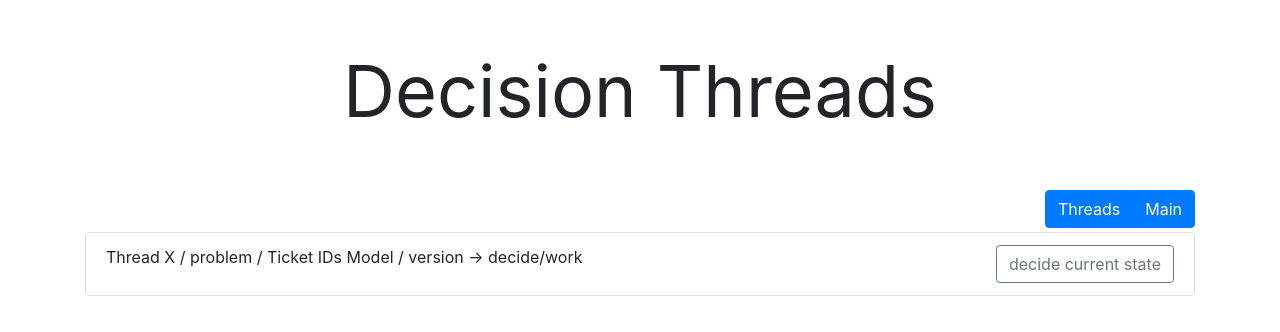
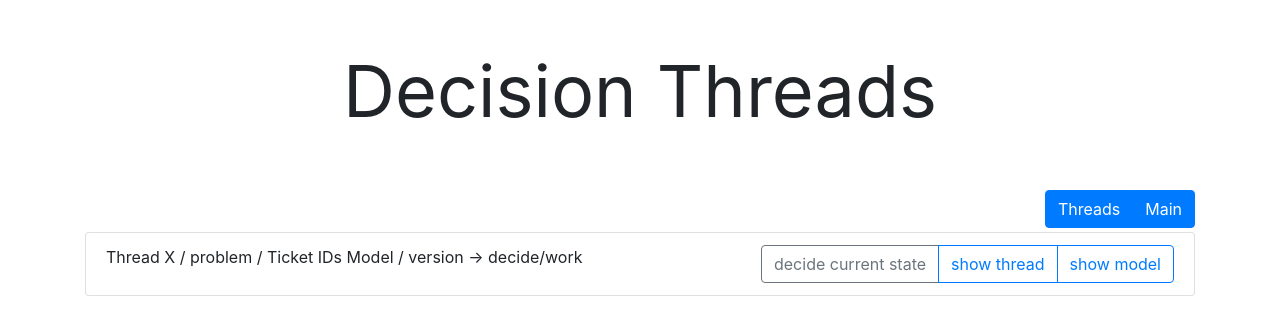
Before and after one commit to mindscan-de/CheapLithium-Frontend, an Angular app: page /threads in a window 1280 px wide. Shown: the top 332 px of the page. Built offline with nearby package versions, Linux system fonts and the light colour scheme.

Commit message:
link the show decision thread component

```diff
--- a/src/app/app-routing.module.ts
+++ b/src/app/app-routing.module.ts
@@ -4,12 +4,14 @@ import { Routes, RouterModule } from '@angular/router';
 import {MainComponent} from './main/main.component';
 import {ThreadsComponent} from './threads/threads.component';
 import {ShowDecisionModelComponent} from './show-decision-model/show-decision-model.component'
+import {ShowDecisionThreadComponent} from './show-decision-thread/show-decision-thread.component';
 
 const routes: Routes = [
 	{ path: '', component:MainComponent},
 	{ path: 'main', component:MainComponent},
 	{ path: 'showDecisionModel/:uuid', component: ShowDecisionModelComponent},
-	{ path: 'threads', component: ThreadsComponent}
+	{ path: 'threads', component: ThreadsComponent},
+	{ path: 'showDecisionThread/:uuid', component: ShowDecisionThreadComponent}
 ];
 
 @NgModule({
--- a/src/app/threads/threads.component.html
+++ b/src/app/threads/threads.component.html
@@ -22,8 +22,9 @@
 				<li class="list-group-item">
 					<div class="btn-toolbar float-right" role="toolbar" >
 						<div class="btn-group ml-2" role="group">
-							<button type="button" class="btn btn-outline-secondary float-right" >decide current state</button>
-							<!-- <a type="button" class="btn btn-outline-primary float-right" routerLink="/showDecisionModel/{{item.uuid}}">show model</a> -->
+							<button type="button" class="btn btn-outline-secondary">decide current state</button>
+							<a type="button" class="btn btn-outline-primary"  routerLink="/showDecisionThread/uuid">show thread</a>
+							<a type="button" class="btn btn-outline-primary"  routerLink="/showDecisionModel/uuid">show model</a>
 						</div>
 					</div>
 					Thread X / problem / Ticket IDs
```
